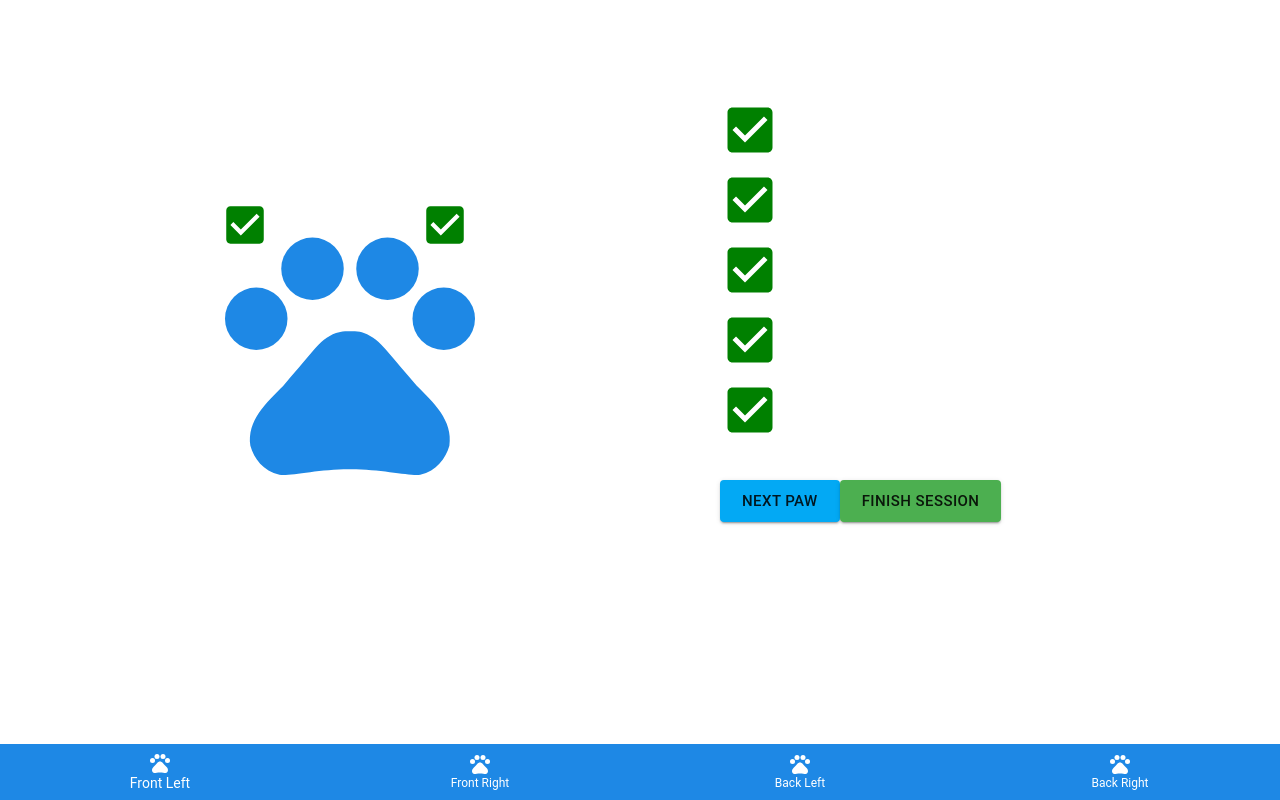
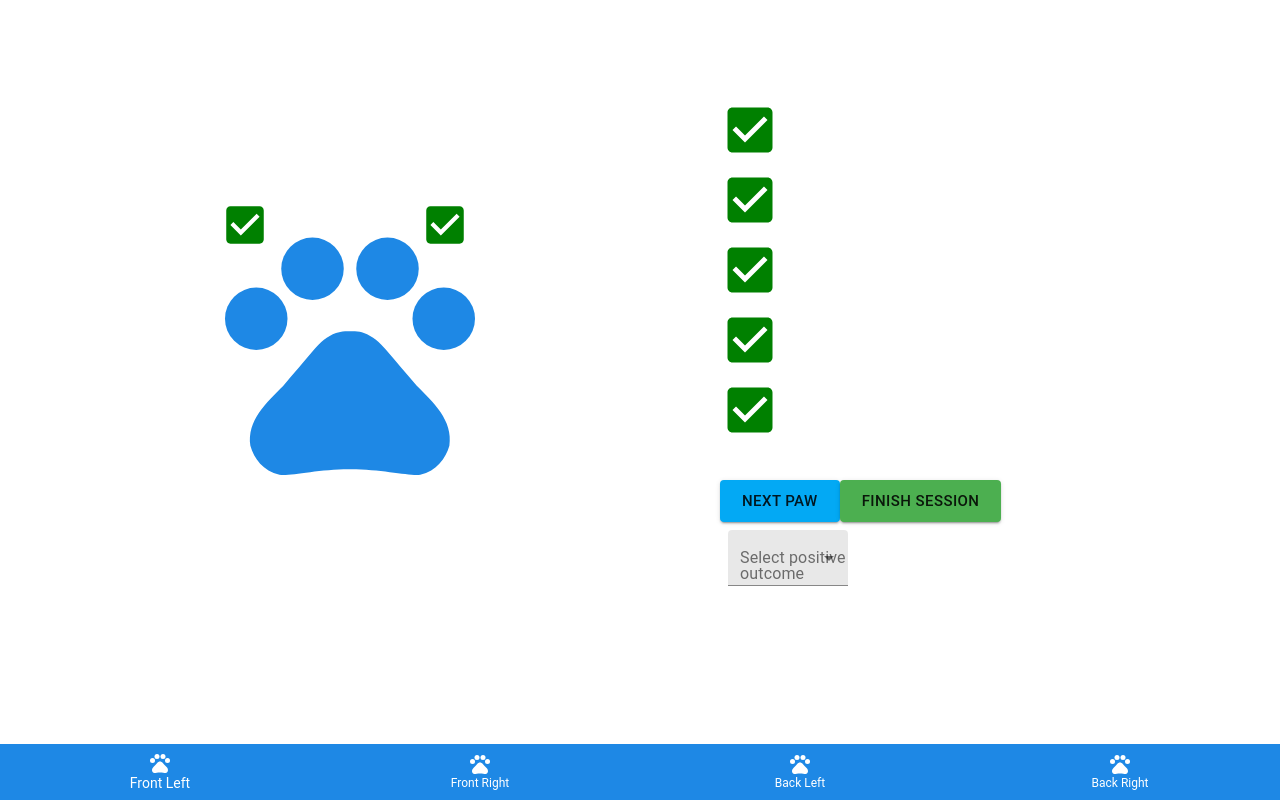
Before and after one commit to Clip-That-Nail/web-app, a React (Create React App) app: page /session in a window 1280 px wide. Built offline with nearby package versions, Linux system fonts and the light colour scheme.

Commit message:
Create paw-outcome-tabs componenent, a bit of styling

```diff
--- a/package.json
+++ b/package.json
@@ -5,6 +5,7 @@
   "dependencies": {
     "@material-ui/core": "^4.11.3",
     "@material-ui/icons": "^4.11.2",
+    "@material-ui/lab": "^4.0.0-alpha.58",
     "@testing-library/jest-dom": "^5.11.10",
     "@testing-library/react": "^11.2.5",
     "@testing-library/user-event": "^12.8.3",
--- /dev/null
+++ b/src/components/paw-outcome-tabs/paw-outcome-tabs.component.jsx
@@ -0,0 +1,48 @@
+import React from 'react';
+import { makeStyles } from '@material-ui/core/styles';
+import InputLabel from '@material-ui/core/InputLabel';
+import MenuItem from '@material-ui/core/MenuItem';
+import FormControl from '@material-ui/core/FormControl';
+import Select from '@material-ui/core/Select';
+
+const useStyles = makeStyles((theme) => ({
+  pawOutcome: {
+    margin: theme.spacing(1),
+    minWidth: 120,
+  },
+  selectEmpty: {
+    marginTop: theme.spacing(2),
+  },
+}));
+
+const PawOutcomeTabs = () => {
+  const classes = useStyles();
+  const [outcome, setOutcome] = React.useState('');
+
+  const handleChange = (event) => {
+    setOutcome(event.target.value);
+  };
+
+  return (
+    <div>
+      <FormControl variant="filled" className={classes.pawOutcome}>
+        <InputLabel id="demo-simple-select-filled-label">Select positive outcome</InputLabel>
+        <Select
+          labelId="demo-simple-select-filled-label"
+          id="demo-simple-select-filled"
+          value={outcome}
+          onChange={handleChange}
+        >
+          <MenuItem value="">
+            <em>None</em>
+          </MenuItem>
+          <MenuItem value={10}>Positive</MenuItem>
+          <MenuItem value={20}>Bleeding</MenuItem>
+          <MenuItem value={30}>Warning</MenuItem>
+        </Select>
+      </FormControl>
+    </div>
+  );
+};
+
+export default PawOutcomeTabs;
--- a/src/components/paw-summary/paw-summary.component.jsx
+++ b/src/components/paw-summary/paw-summary.component.jsx
@@ -4,6 +4,7 @@ import CheckBoxIcon from '@material-ui/icons/CheckBox';
 import Button from '@material-ui/core/Button';
 import { green, lightBlue } from '@material-ui/core/colors';
 
+import PawOutcomeTabs from '../paw-outcome-tabs/paw-outcome-tabs.component';
 
 const useStyles = makeStyles({
     checkboxSumOne: {
@@ -81,6 +82,7 @@ const PawSummary = () => {
             <div className={classes.allButtons}>
                 <BlueButton variant="contained" size="large">NEXT PAW</BlueButton>
                 <GreenButton variant="contained" color="primary" size="large">FINISH SESSION</GreenButton>
+                <PawOutcomeTabs></PawOutcomeTabs>
             </div>
         </div>
     )
```
Also changed, not shown: 1 other file (tests, documents, lock files or other folders).
